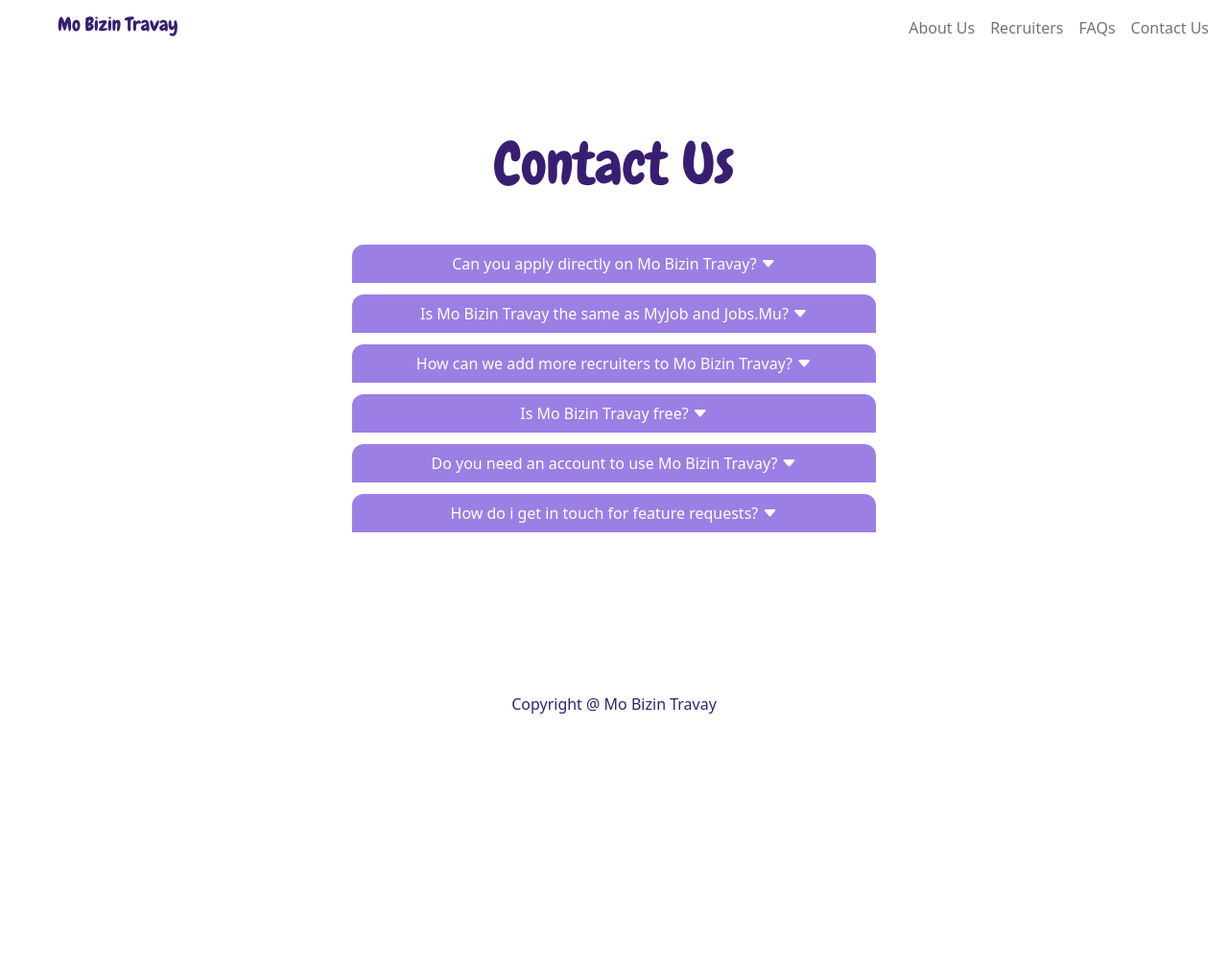
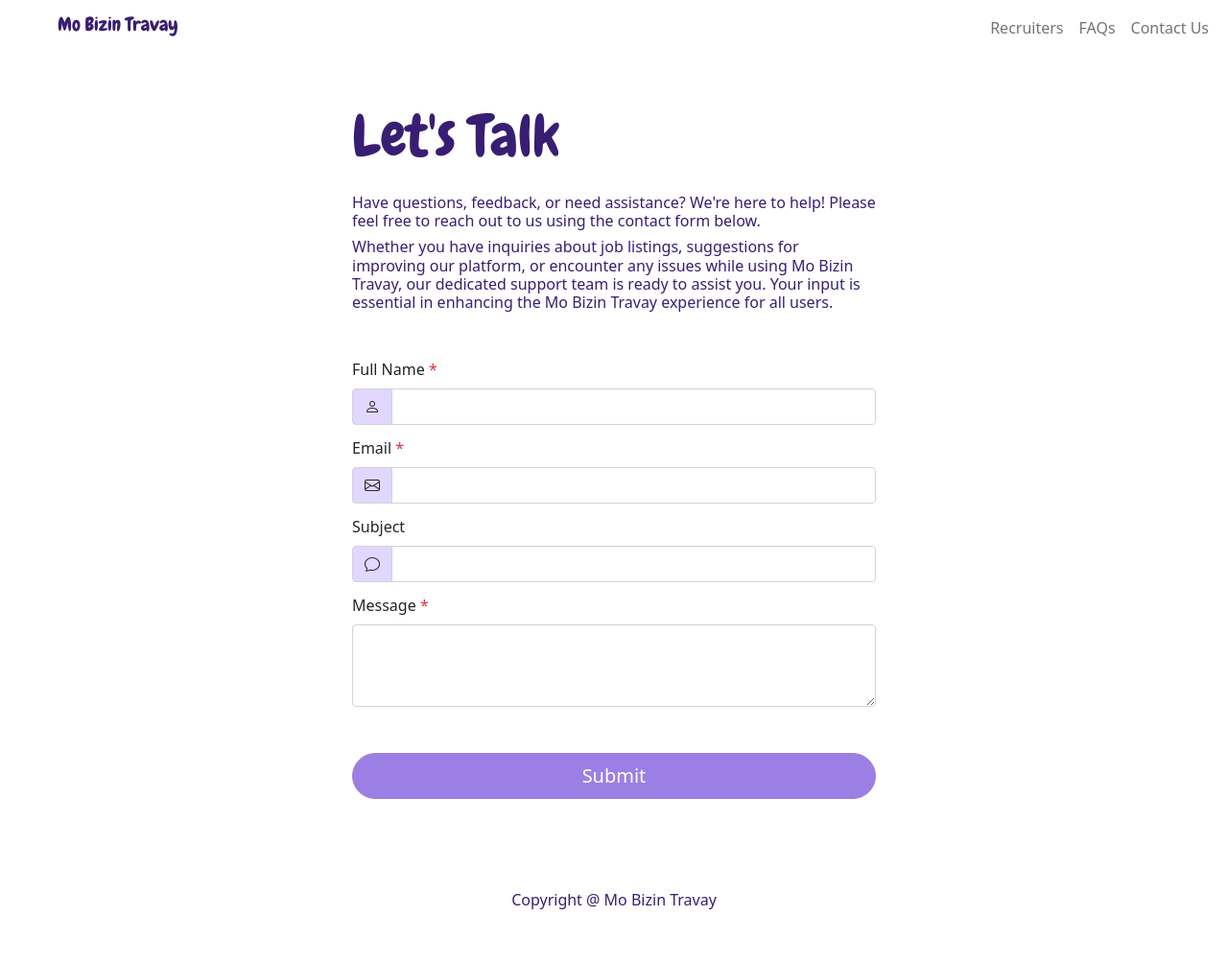
Before and after one commit to mervinhemaraju/mo-bizin-travay, a Flask app: page /web/contactus in a window 1280 px wide. Shown: the whole page at 96% size. Before the commit the page ends 744 px from the top, so only its background shows below. Run offline with Flask 3, Linux system fonts and the light colour scheme; some libraries are stand-ins or nearby versions.

Commit message:
- Added post to slack functionality - Completed contact us page - Completed faq page - Removed aboutus page

````diff
--- a/src/app/__init__.py
+++ b/src/app/__init__.py
@@ -1,9 +1,11 @@
 from flask import redirect, url_for
+from kink import di
 from app.web.models.core.mbt import Mbt
 from app.web.web import web
 
 # * Create a Flask Application
 app = Mbt()
+app.config["SECRET_KEY"] = di["APP_SECRET_KEY"]
 
 # * Register Blueprints
 # > Web App Blueprints
--- a/src/app/web/models/utils/constants.py
+++ b/src/app/web/models/utils/constants.py
@@ -1,2 +1,6 @@
 SECRETS_DS_PROJECT_NAME = "database-secrets"
 SECRETS_DS_CONFIG = "prd"
+
+SECRETS_CIM_PROJECT_NAME = "cloud-iac-main"
+SECRETS_CIM_CONFIG = "prd"
+SECRETS_CIM_SLACK_BOT_MAIN_TOKEN = "SLACK_BOT_MAIN_TOKEN"
--- /dev/null
+++ b/src/app/web/models/utils/slack_blocks.py
@@ -0,0 +1,47 @@
+VALUE_COLOR_STATEMENT = "#ffac5a"
+
+
+def block_message(sender_name, sender_subject, sender_email, message):
+    return [
+        {
+            "color": VALUE_COLOR_STATEMENT,
+            "blocks": [
+                {
+                    "type": "section",
+                    "fields": [
+                        {
+                            "type": "mrkdwn",
+                            "text": f"A message was sent by `{sender_name}` from Mo Bizin Travay",
+                        }
+                    ],
+                },
+                {
+                    "type": "section",
+                    "fields": [
+                        {
+                            "type": "mrkdwn",
+                            "text": f"Email: {sender_email}",
+                        }
+                    ],
+                },
+                {
+                    "type": "section",
+                    "fields": [
+                        {
+                            "type": "mrkdwn",
+                            "text": f"Subject: *{sender_subject}*",
+                        }
+                    ],
+                },
+                {
+                    "type": "section",
+                    "fields": [
+                        {
+                            "type": "mrkdwn",
+                            "text": f"```{message}```",
+                        }
+                    ],
+                },
+            ],
+        }
+    ]
--- a/src/app/web/static/css/main.css
+++ b/src/app/web/static/css/main.css
@@ -98,6 +98,14 @@
     background-color: var(--color-icon-primary);
 }
 
+.mbt-form-input {
+    margin-bottom: 12px;
+}
+
+.mbt-form-input .input-group-text {
+    background-color: var(--color-accent-fade);
+}
+
 .card-footer,
 .card-body {
     background-color: var(--color-onbackground-primary);
--- a/src/app/web/templates/contactus.html
+++ b/src/app/web/templates/contactus.html
@@ -11,96 +11,88 @@ Contact Us
 
 {% block body %}
 
-<div class="container main-spacer">
+<div class="container mt-5">
 
     <div class="row">
 
-        <div class="col-md-6 mx-auto text-center">
-            <div class="mbt-text-chewy mb-5">
+        <div class="col-md-6 mx-auto">
+            <div class="mbt-text-chewy">
                 <h1 style="font-size: 60px;">
-                    Contact Us
+                    Let's Talk
                 </h1>
+            </div>
+
+            <div class="mt-4 mb-5">
+
+                <h6>
+                    Have questions, feedback, or need assistance? We're here to help! Please feel free to reach out to
+                    us
+                    using the contact form below.
+                </h6>
+
+                <h6>
+                    Whether you have inquiries about job listings, suggestions for improving
+                    our platform, or encounter any issues while using Mo Bizin Travay, our dedicated support team is
+                    ready
+                    to assist you. Your input is essential in enhancing the Mo Bizin Travay experience for all users.
+                </h6>
             </div>
 
             <div class="position-relative mb-5">
 
-                <div class="faq-wrapper">
-                    <div data-bs-toggle="collapse" data-bs-target="#collapseExample1" aria-expanded="false"
-                        aria-controls="collapseExample" class="mbt-faq-title">
-                        Can you apply directly on Mo Bizin Travay? <i class="bi bi-caret-down-fill"></i>
-                    </div>
-                    <div class="collapse" id="collapseExample1">
-                        <div class="mbt-faq-body">
-                            Some placeholder content for the collapse component. This panel is hidden by default but
-                            revealed when the user activates the relevant trigger.
+                {% with messages=get_flashed_messages(with_categories=true) %}
+                {% if messages %}
+                {% for category,message in messages %}
+                {% if category == 'success' %}
+                <div class="alert alert-success" role="alert">
+                    {{ message }}
+                </div>
+                {% endif %}
+                {% endfor %}
+                {% endif %}
+                {% endwith %}
+
+                <form action="{{ url_for('web.contact_us_submit') }}" id="contactusform" method="POST"
+                    role="form" onsubmit="loadSpinners()">
+
+
+                    <div class="col-12 mbt-form-input">
+                        <label for="name" class="form-label">Full Name <span class="text-danger">*</span></label>
+                        <div class="input-group">
+                            <span class="input-group-text">
+                                <i class="bi bi-person"></i>
+                            </span>
+                            <input type="text" class="form-control" id="name" name="name" value="" required>
                         </div>
                     </div>
-                </div>
-
-                <div class="faq-wrapper">
-                    <div data-bs-toggle="collapse" data-bs-target="#collapseExample1" aria-expanded="false"
-                        aria-controls="collapseExample" class="mbt-faq-title">
-                        Is Mo Bizin Travay the same as MyJob and Jobs.Mu? <i class="bi bi-caret-down-fill"></i>
-                    </div>
-                    <div class="collapse" id="collapseExample1">
-                        <div class="mbt-faq-body">
-                            Some placeholder content for the collapse component. This panel is hidden by default but
-                            revealed when the user activates the relevant trigger.
+                    <div class="col-12 mbt-form-input">
+                        <label for="email" class="form-label">Email <span class="text-danger">*</span></label>
+                        <div class="input-group">
+                            <span class="input-group-text">
+                                <i class="bi bi-envelope"></i>
+                            </span>
+                            <input type="email" class="form-control" id="email" name="email" value="" required>
                         </div>
                     </div>
-                </div>
-
-                <div class="faq-wrapper">
-                    <div data-bs-toggle="collapse" data-bs-target="#collapseExample" aria-expanded="false"
-                        aria-controls="collapseExample" class="mbt-faq-title">
-                        How can we add more recruiters to Mo Bizin Travay? <i class="bi bi-caret-down-fill"></i>
-                    </div>
-                    <div class="collapse" id="collapseExample">
-                        <div class="mbt-faq-body">
-                            Some placeholder content for the collapse component. This panel is hidden by default but
-                            revealed when the user activates the relevant trigger.
+                    <div class="col-12 mbt-form-input">
+                        <label for="subject" class="form-label">Subject</label>
+                        <div class="input-group">
+                            <span class="input-group-text">
+                                <i class="bi bi-chat"></i>
+                            </span>
+                            <input type="text" class="form-control" id="subject" name="subject" value="">
                         </div>
                     </div>
-                </div>
-
-                <div class="faq-wrapper">
-                    <div data-bs-toggle="collapse" data-bs-target="#collapseExample" aria-expanded="false"
-                        aria-controls="collapseExample" class="mbt-faq-title">
-                        Is Mo Bizin Travay free? <i class="bi bi-caret-down-fill"></i>
+                    <div class="col-12 mbt-form-input">
+                        <label for="message" class="form-label">Message <span class="text-danger">*</span></label>
+                        <textarea class="form-control" id="message" name="message" rows="3" required></textarea>
                     </div>
-                    <div class="collapse" id="collapseExample">
-                        <div class="mbt-faq-body">
-                            Some placeholder content for the collapse component. This panel is hidden by default but
-                            revealed when the user activates the relevant trigger.
+                    <div class="col-12 mt-5">
+                        <div class="d-grid">
+                            <button class="btn btn-lg mbt-button-primary rounded-pill" type="submit">Submit</button>
                         </div>
                     </div>
-                </div>
-
-                <div class="faq-wrapper">
-                    <div data-bs-toggle="collapse" data-bs-target="#collapseExample" aria-expanded="false"
-                        aria-controls="collapseExample" class="mbt-faq-title">
-                        Do you need an account to use Mo Bizin Travay? <i class="bi bi-caret-down-fill"></i>
-                    </div>
-                    <div class="collapse" id="collapseExample">
-                        <div class="mbt-faq-body">
-                            Some placeholder content for the collapse component. This panel is hidden by default but
-                            revealed when the user activates the relevant trigger.
-                        </div>
-                    </div>
-                </div>
-
-                <div class="faq-wrapper">
-                    <div data-bs-toggle="collapse" data-bs-target="#collapseExample" aria-expanded="false"
-                        aria-controls="collapseExample" class="mbt-faq-title">
-                        How do i get in touch for feature requests? <i class="bi bi-caret-down-fill"></i>
-                    </div>
-                    <div class="collapse" id="collapseExample">
-                        <div class="mbt-faq-body">
-                            Some placeholder content for the collapse component. This panel is hidden by default but
-                            revealed when the user activates the relevant trigger.
-                        </div>
-                    </div>
-                </div>
+                </form>
             </div>
 
         </div>
--- a/src/app/web/templates/master.html
+++ b/src/app/web/templates/master.html
@@ -51,8 +51,6 @@
             <div class="collapse navbar-collapse" id="navbarNav">
                 <ul class="navbar-nav ms-auto">
                     <li class="nav-item"><a class="nav-link" aria-current="page"
-                            href="{{ url_for('web.about_us') }}">About Us</a></li>
-                    <li class="nav-item"><a class="nav-link" aria-current="page"
                             href="{{ url_for('web.recruiters') }}">Recruiters</a></li>
                     <li class="nav-item"><a class="nav-link" aria-current="page"
                             href="{{ url_for('web.faq') }}">FAQs</a></li>
--- a/src/requirements.txt
+++ b/src/requirements.txt
@@ -2,3 +2,4 @@ requests==2.28.2
 doppler-sdk==1.3.0
 flask==3.0.3
 kink==0.7.0
+slack-sdk==3.27.1
````
Also changed, not shown: src/app/web/models/core/di.py (+22 -0 lines), src/app/web/models/core/functions.py (added, +11 -0 lines), src/app/web/templates/aboutus.html (deleted, +0 -112 lines), src/app/web/templates/faq.html (+44 -36 lines), src/app/web/web.py (+29 -7 lines).
